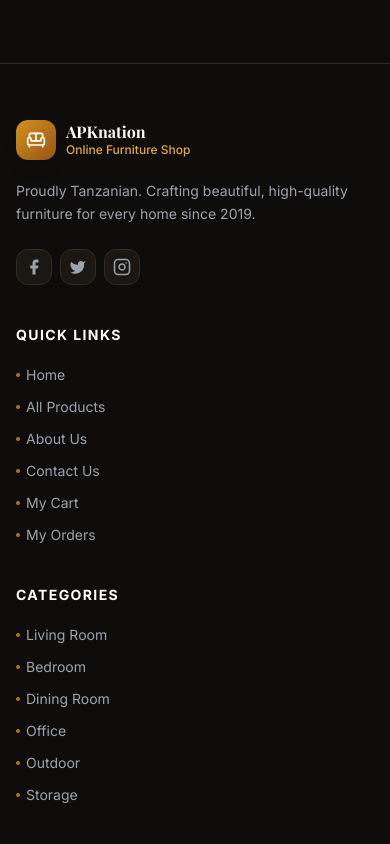
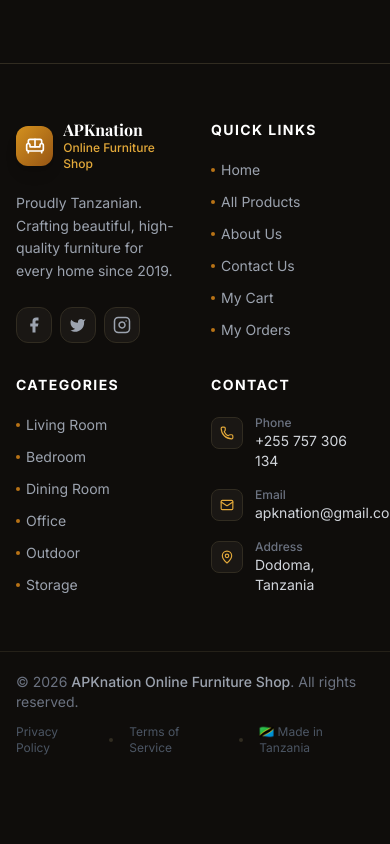
Before and after one commit to APKnation/furniture, a React (Vite) app in the folder furniture-frontend/: page / in a window 390 px wide. Shown: the part 3480-4324 px from the top of the page. After the commit the page ends 4256 px from the top, so only its background shows below. Built offline with nearby package versions, Linux system fonts and the light colour scheme; no server answers.

Commit message:
checkout

```diff
--- a/furniture-frontend/src/components/Footer.jsx
+++ b/furniture-frontend/src/components/Footer.jsx
@@ -45,7 +45,7 @@
 
       {/* Main footer grid */}
       <div className="max-w-7xl mx-auto px-4 sm:px-6 lg:px-8 py-14">
-        <div className="grid grid-cols-1 sm:grid-cols-2 lg:grid-cols-4 gap-10">
+        <div className="grid grid-cols-2 lg:grid-cols-4 gap-8 sm:gap-10">
 
           {/* Brand */}
           <div className="lg:col-span-1">
```
